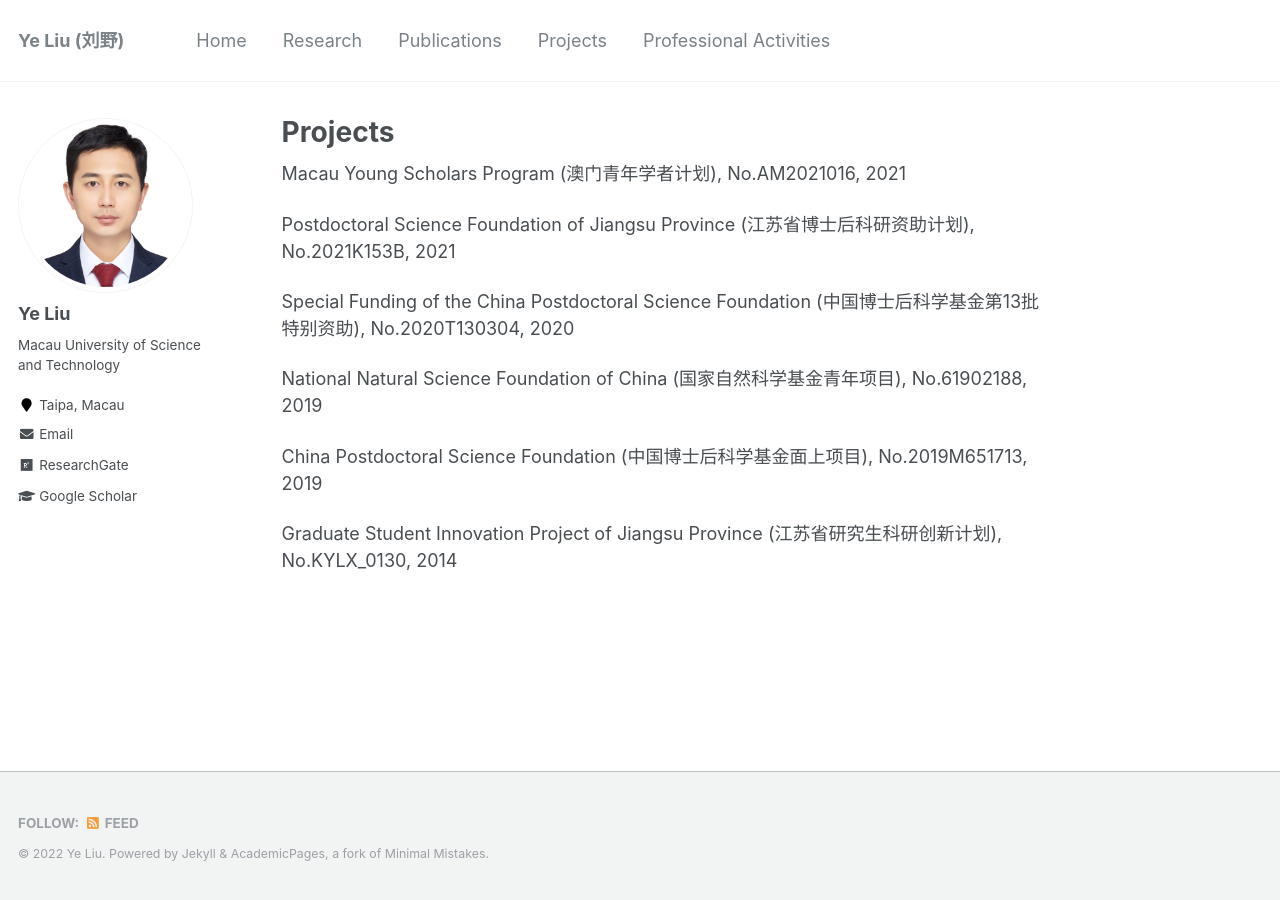
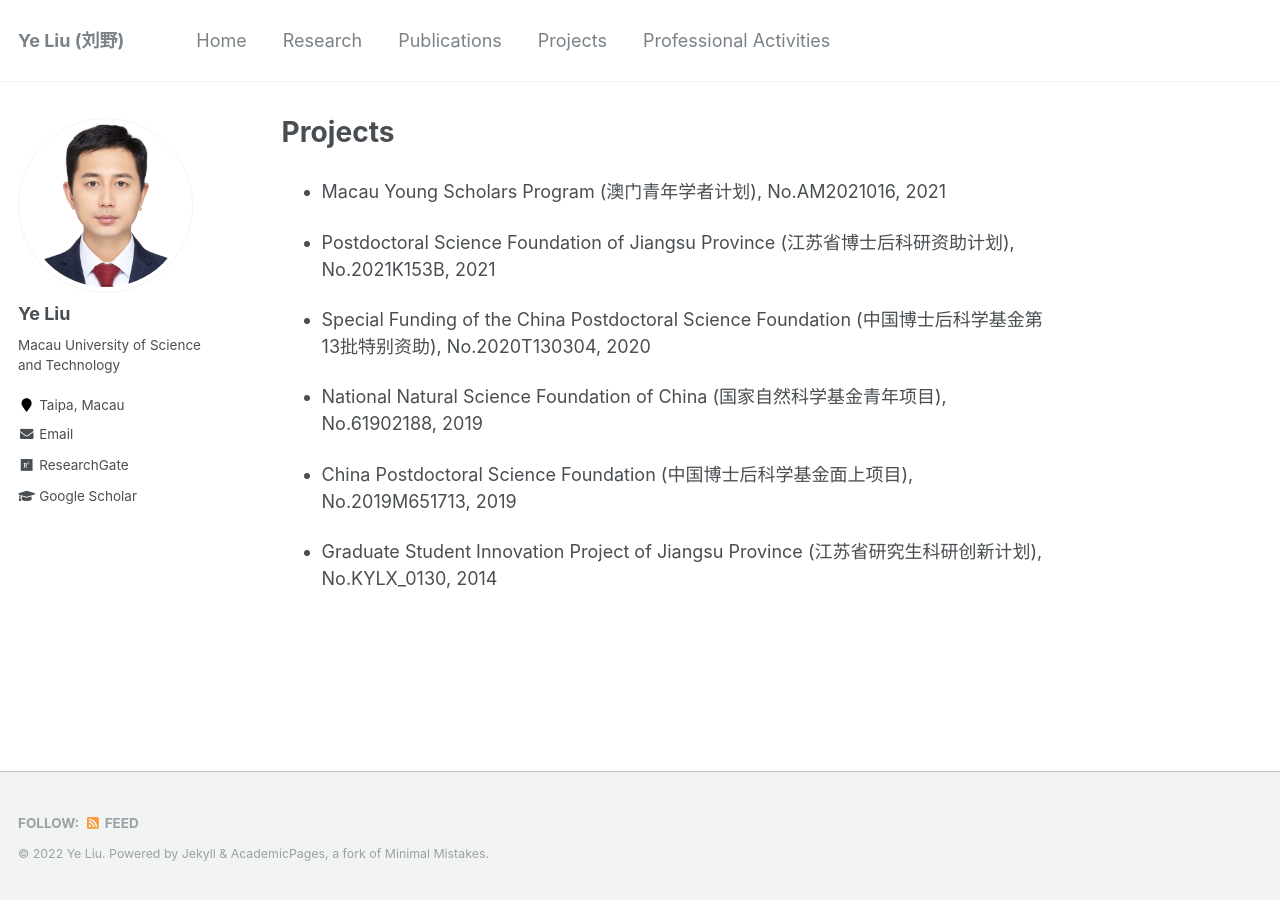
Before and after one commit to ChrisYe-Liu/chrisye-liu.github.io, a Jekyll site: the page built from _pages/projects.md, in a window 1280 px wide. Built offline with Jekyll 4.4.1, drawn with Linux system fonts in a browser that asks for light colours.

```diff
--- a/_pages/projects.md
+++ b/_pages/projects.md
@@ -5,14 +5,14 @@ permalink: /projects/
 author_profile: true
 ---
 
-Macau Young Scholars Program (澳门青年学者计划), No.AM2021016, 2021
+* Macau Young Scholars Program (澳门青年学者计划), No.AM2021016, 2021
 
-Postdoctoral Science Foundation of Jiangsu Province (江苏省博士后科研资助计划), No.2021K153B, 2021
+* Postdoctoral Science Foundation of Jiangsu Province (江苏省博士后科研资助计划), No.2021K153B, 2021
 
-Special Funding of the China Postdoctoral Science Foundation (中国博士后科学基金第13批特别资助), No.2020T130304, 2020
+* Special Funding of the China Postdoctoral Science Foundation (中国博士后科学基金第13批特别资助), No.2020T130304, 2020
 
-National Natural Science Foundation of China (国家自然科学基金青年项目), No.61902188, 2019
+* National Natural Science Foundation of China (国家自然科学基金青年项目), No.61902188, 2019
 
-China Postdoctoral Science Foundation (中国博士后科学基金面上项目), No.2019M651713, 2019
+* China Postdoctoral Science Foundation (中国博士后科学基金面上项目), No.2019M651713, 2019
 
-Graduate Student Innovation Project of Jiangsu Province (江苏省研究生科研创新计划), No.KYLX_0130, 2014
+* Graduate Student Innovation Project of Jiangsu Province (江苏省研究生科研创新计划), No.KYLX_0130, 2014
```
